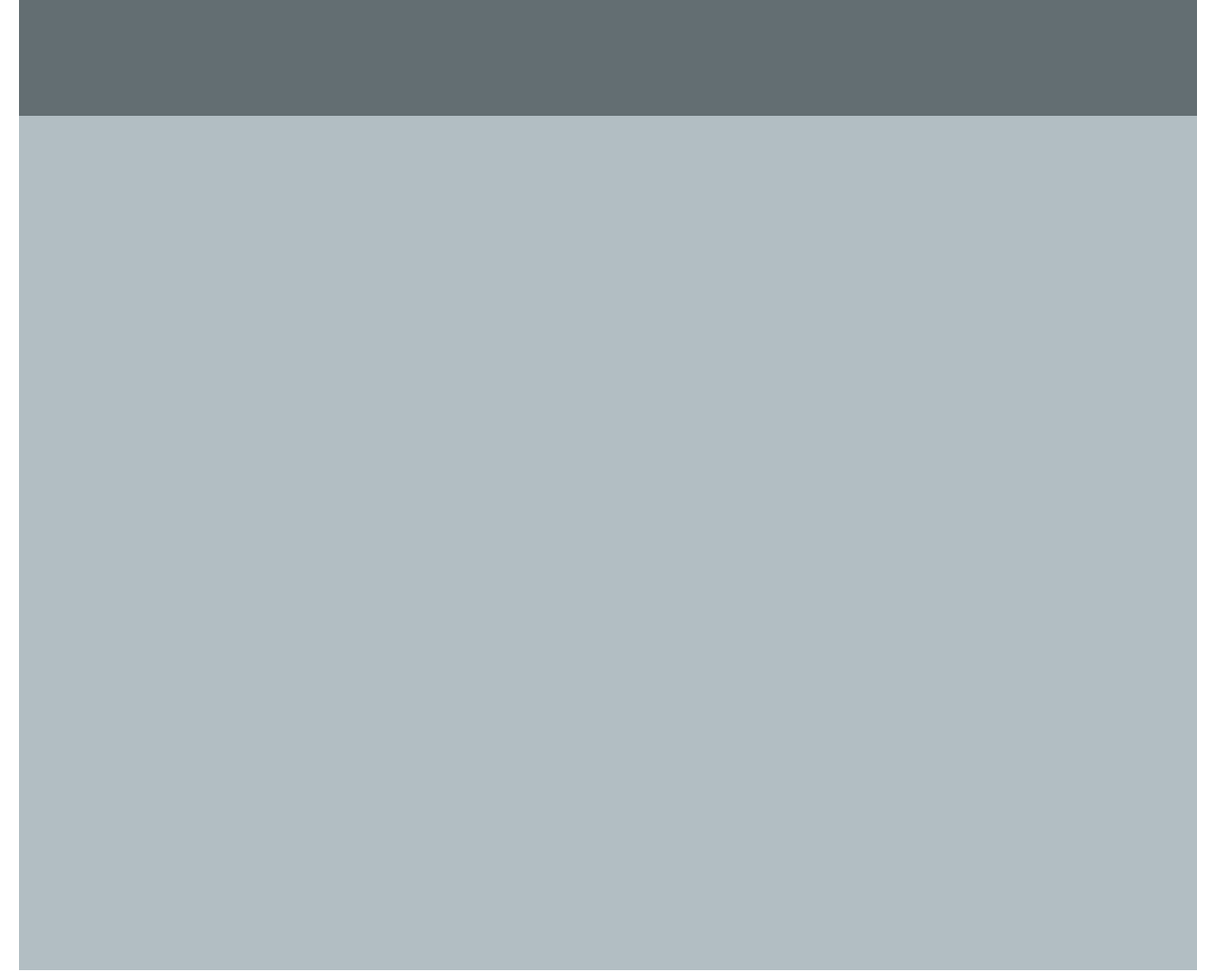
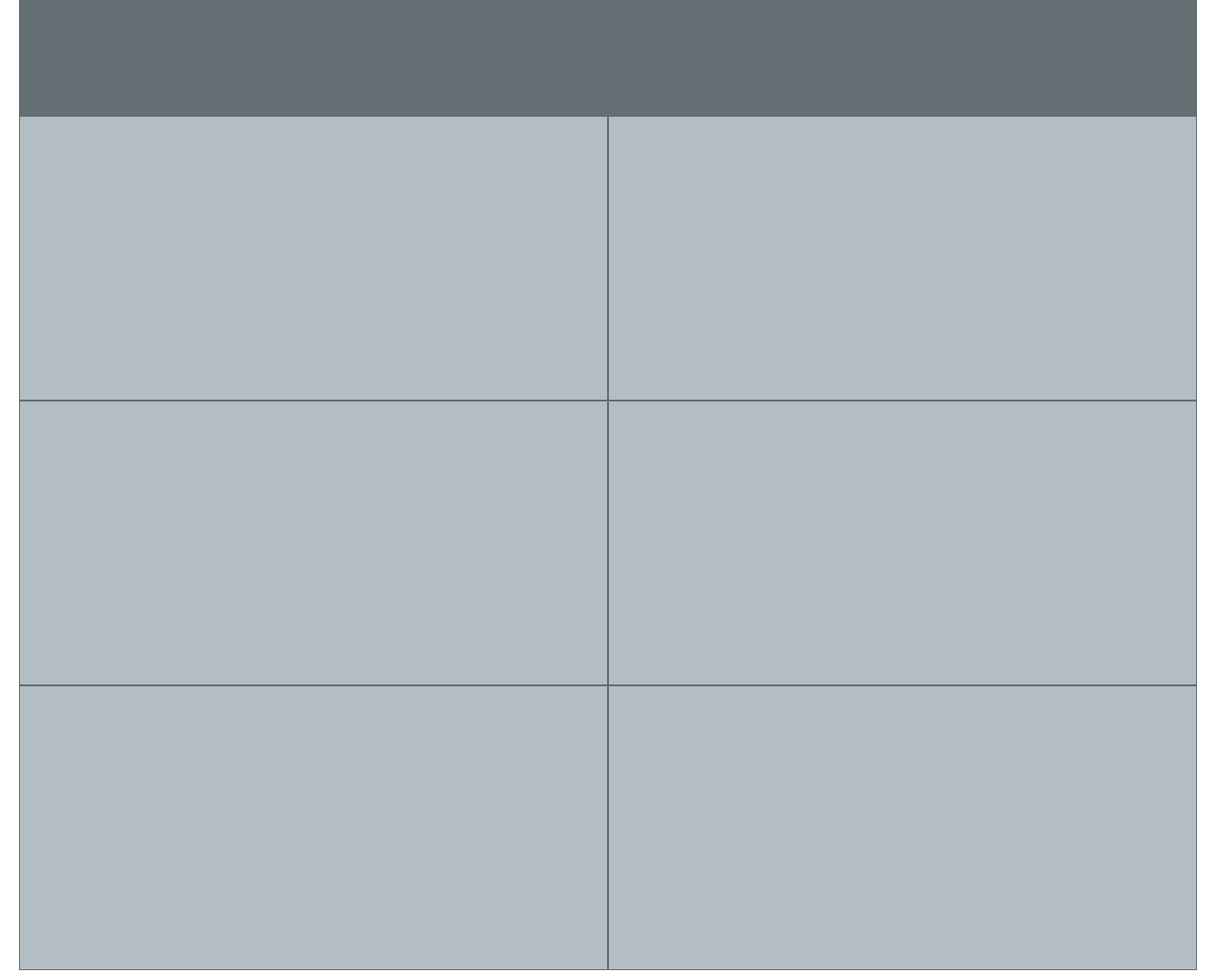
Before and after one commit to dipto0321/smashing-design-teardown, a plain HTML site: page index.html in a window 1280 px wide. Shown: the part 4720-5745 px from the top of the page at 95% size. Drawn offline with Linux system fonts and the light colour scheme.

Commit message:
add a border on author-profile

```diff
--- a/assets/css/main.css
+++ b/assets/css/main.css
@@ -111,4 +111,5 @@ body {
 }
 .author-profile {
   background-color: #b2bec3;
+  border: 1px solid #636e72;
 }
```
